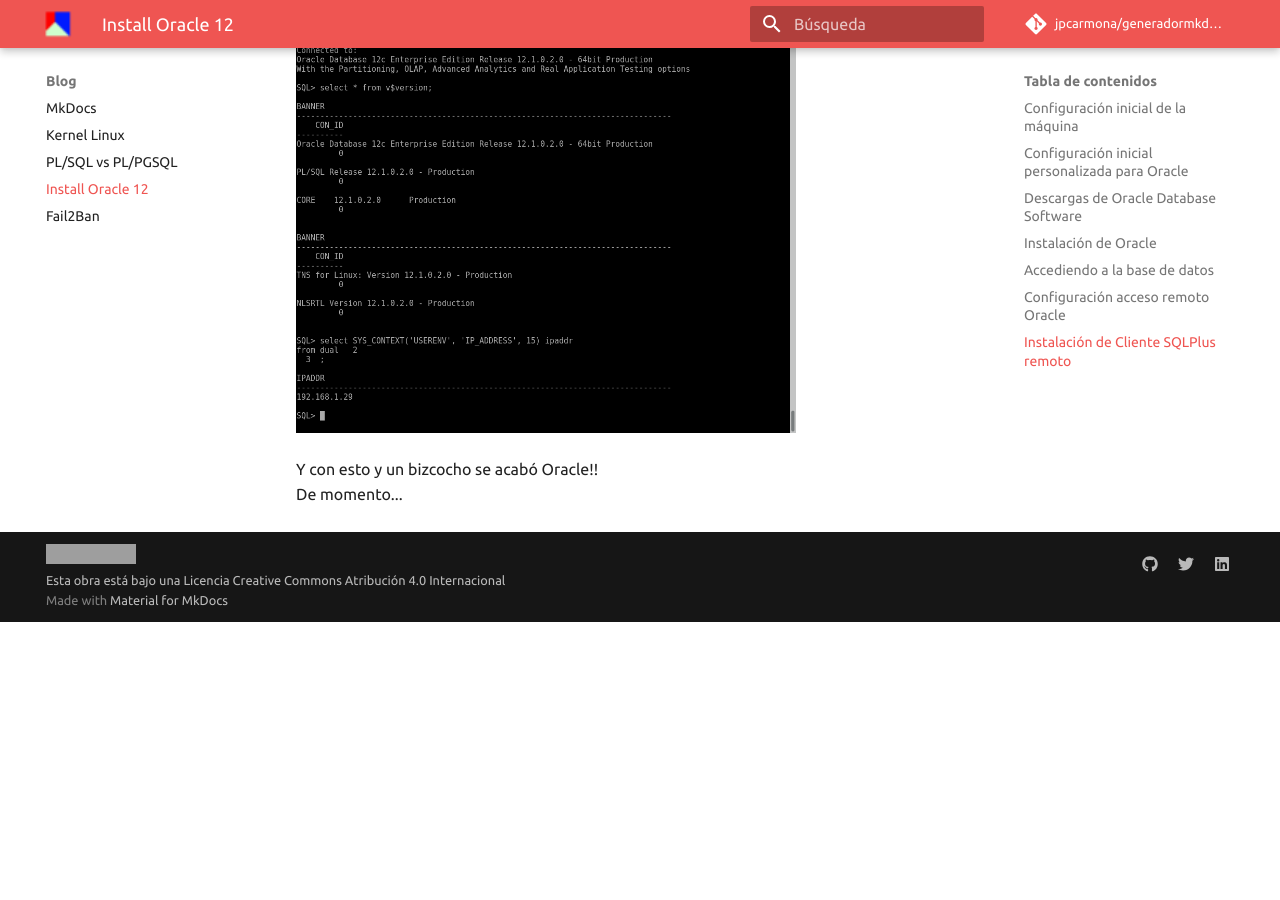
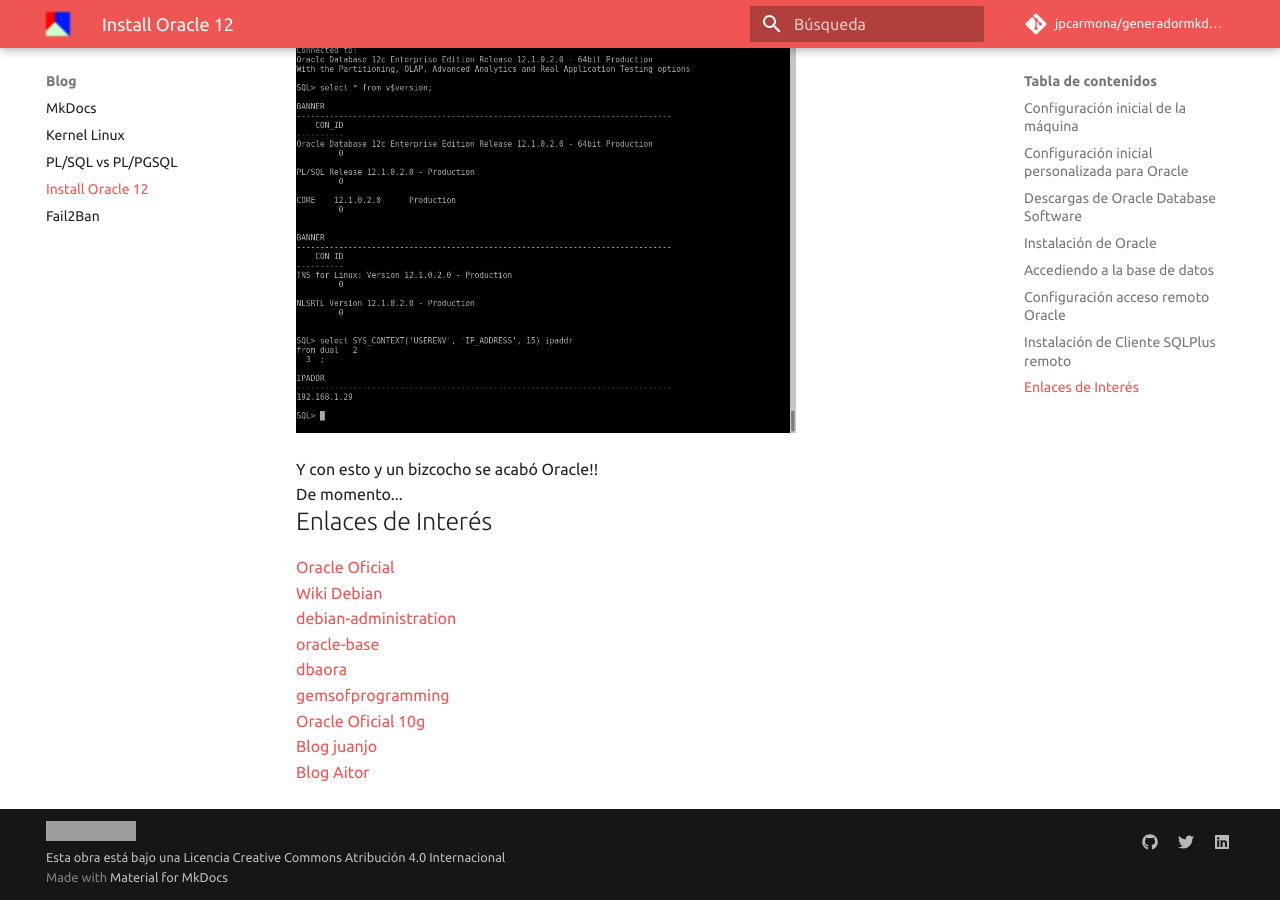
Before and after one commit to jpcarmona/generadormkdocs, an MkDocs documentation site: the page built from docs/blog/oracleinstall.md, in a window 1280 px wide and 900 px high, scrolled down 21280 px. Built offline with MkDocs 1.6.1 and Material for MkDocs 9.7.7, drawn with Linux system fonts in a browser that asks for light colours; comment, search, counter and statistics services are not loaded; before the commit the page ends 21902 px from its top, so only the background shows below that; grey boxes are pictures that could not be loaded.

Commit message:
Despliegue final 2 Instalacion oracle

```diff
--- a/docs/blog/oracleinstall.md
+++ b/docs/blog/oracleinstall.md
@@ -494,3 +494,25 @@
 
 Y con esto y un bizcocho se acabó Oracle!!
 De momento...
+
+## Enlaces de Interés
+
+[Oracle Oficial][1]
+[Wiki Debian][2]
+[debian-administration][3]
+[oracle-base][4]
+[dbaora][5]
+[gemsofprogramming][6]
+[Oracle Oficial 10g][7]
+[Blog juanjo][8]
+[Blog Aitor][9]
+
+ [1]: https://docs.oracle.com/database/121/LADBI/toc.htm
+ [2]: https://wiki.debian.org/DataBase/Oracle
+ [3]: https://debian-administration.org/article/656/Installing_Oracle11_and_Oracle12_on_Debian_Wheezy_Squeeze
+ [4]: https://oracle-base.com/articles/12c/oracle-db-12cr1-installation-on-oracle-linux-7
+ [5]: http://dbaora.com/install-oracle-12cr1-on-oel7/
+ [6]: https://gemsofprogramming.wordpress.com/2013/09/19/installing-oracle-12c-on-ubuntu-12-04-64-bit-a-hard-journey-but-its-worth-it/
+ [7]: https://docs.oracle.com/html/B14402_01/qig_master.htm#BAGGEBGG
+ [8]: https://juanjoselo.wordpress.com/2017/10/25/instalacion-y-configuracion-de-oracle-12c-en-debian-8-jessie/
+ [9]: https://openbinary20.com/2016/11/10/instalacion-y-configuracion-de-oracle-12c-en-debian-jessie/
```
